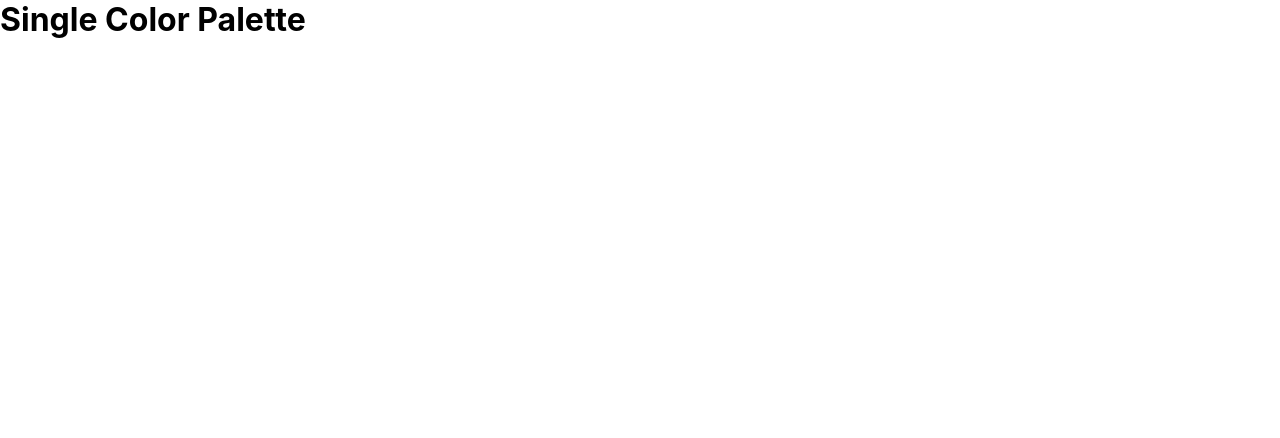
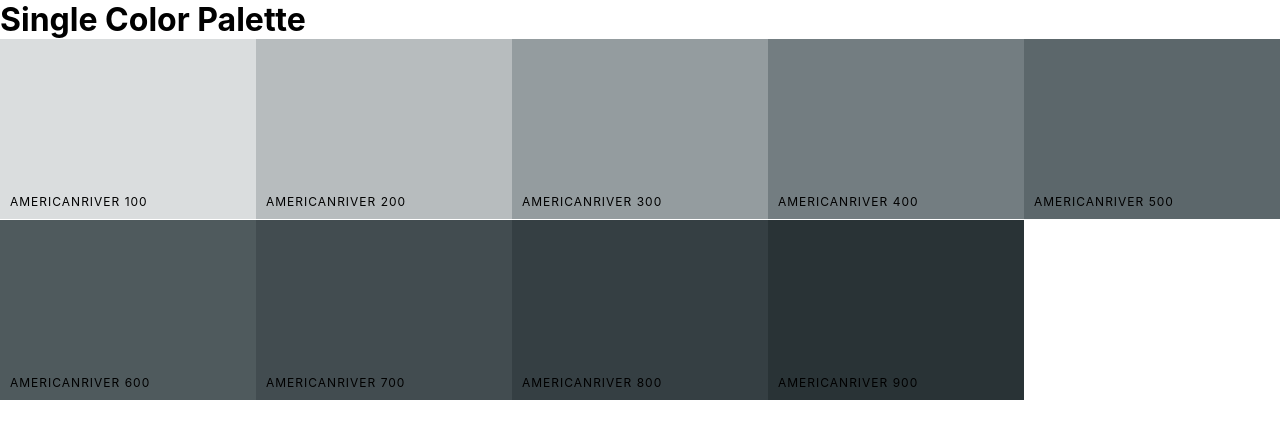
Before and after one commit to LagiewkaMarta/ColourPalette-App, a React (Create React App) app: page /palette/flat-ui-colors-american/americanriver in a window 1280 px wide. Shown: the top 438 px of the page. Built offline with nearby package versions, Linux system fonts and the light colour scheme.

Commit message:
Display colors in SingleColorPalette v1

```diff
--- a/src/App.js
+++ b/src/App.js
@@ -34,7 +34,10 @@ function App() {
       <Route
         exact
         path="/palette/:paletteId/:colorId"
-        render={() => <SingleColorPalette />}
+        render={(routeParams) => <SingleColorPalette
+        colorId = {routeParams.match.params.colorId}
+        palette={generatePalette(findPalette(routeParams.match.params.paletteId))}
+        />}
       />
     </Switch>
   );
--- a/src/Components/ColorBox.js
+++ b/src/Components/ColorBox.js
@@ -25,7 +25,7 @@ export default class ColorBox extends Component {
   };
 
   render() {
-    const { name, background, paletteId, id } = this.props;
+    const { name, background, paletteId, id, showLink } = this.props;
     const { copied } = this.state;
     return (
       <CopyToClipboard text={background}>
@@ -48,9 +48,14 @@ export default class ColorBox extends Component {
             </div>
             <button className="copy-button">Copy</button>
           </div>
-          <Link to={`/palette/${paletteId}/${id}`} onClick={e => e.stopPropagation()}>
-          <span className="see-more">More</span>
-          </Link>
+          {showLink && (
+            <Link
+              to={`/palette/${paletteId}/${id}`}
+              onClick={e => e.stopPropagation()}
+            >
+              <span className="see-more">More</span>
+            </Link>
+          )}
         </div>
       </CopyToClipboard>
     );
--- a/src/Components/Palette.js
+++ b/src/Components/Palette.js
@@ -27,7 +27,7 @@ export default class Palette extends Component {
     const { colors, paletteName, emoji, id } = this.props.palette;
 
     const colorBoxes = colors[level].map(color => (
-      <ColorBox key={color.id} name={color.name} background={color[format]} id={color.id} paletteId={id}/>
+      <ColorBox key={color.id} name={color.name} background={color[format]} id={color.id} paletteId={id} showLink/>
     ));
     return (
       <div className="Palette">
--- a/src/Components/PaletteList.js
+++ b/src/Components/PaletteList.js
@@ -1,6 +1,5 @@
 import React, { Component } from "react";
 import { withStyles } from "@material-ui/styles";
-import { Link } from "react-router-dom";
 import MiniPalette from "./MiniPalette";
 
 const styles = {
--- a/src/Components/SingleColorPalette.js
+++ b/src/Components/SingleColorPalette.js
@@ -1,11 +1,34 @@
-import React, { Component } from 'react'
-
+import React, { Component } from "react";
+import ColorBox from "./ColorBox";
 export default class SingleColorPalette extends Component {
-    render() {
-        return (
-            <div>
-                <h1>Single Color Palette</h1>
-            </div>
-        )
+  constructor(props) {
+    super(props)
+    this._shades = this.gatherShades(this.props.colorId, this.props.palette.colors)
+  }
+  gatherShades = (colorId, colors) => {
+    //   console.log(colors, colorId)
+    let shades = [];
+    for (let key in colors) {
+    //   let value = colors[key];
+    //   let idk = value.filter(el => el.id === colorId);
+    //   palette.push(idk[0]);
+    shades = shades.concat(colors[key].filter(el => el.id === colorId))
     }
+    return shades.splice(1)
+  };
+  render() {
+    // console.log(this.props.match.params.colorId);
+    // console.log(this.props.palette.colors)
+    // console.log(this._shades)
+    const colorBoxes = this._shades.map(color => {
+        console.log(color)
+       return  <ColorBox key={color.name} name={color.name} background={color.hex} showLink={false}/>
+    })
+    return (
+      <div className="Palette">
+        <h1>Single Color Palette</h1>
+<div className="Palette-colors">{colorBoxes}</div>
+      </div>
+    );
+  }
 }
```
